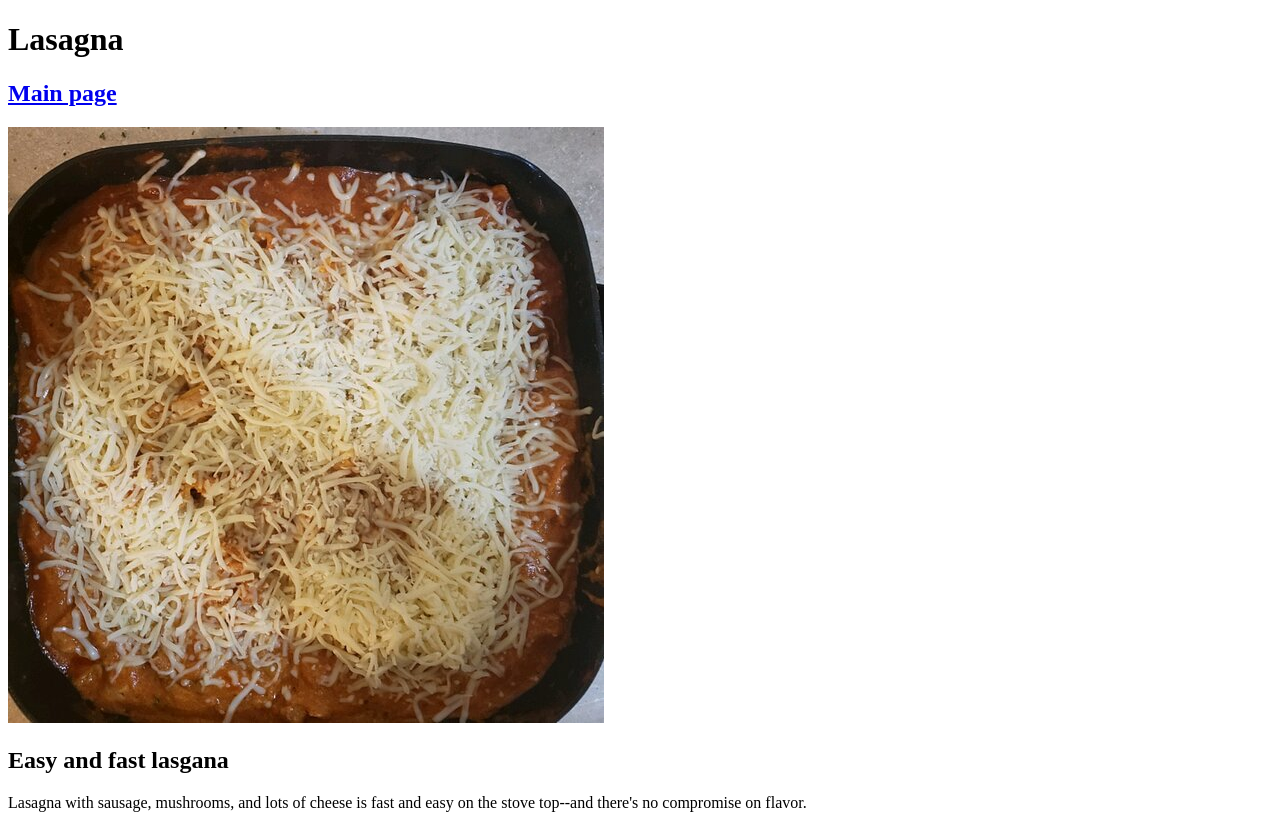
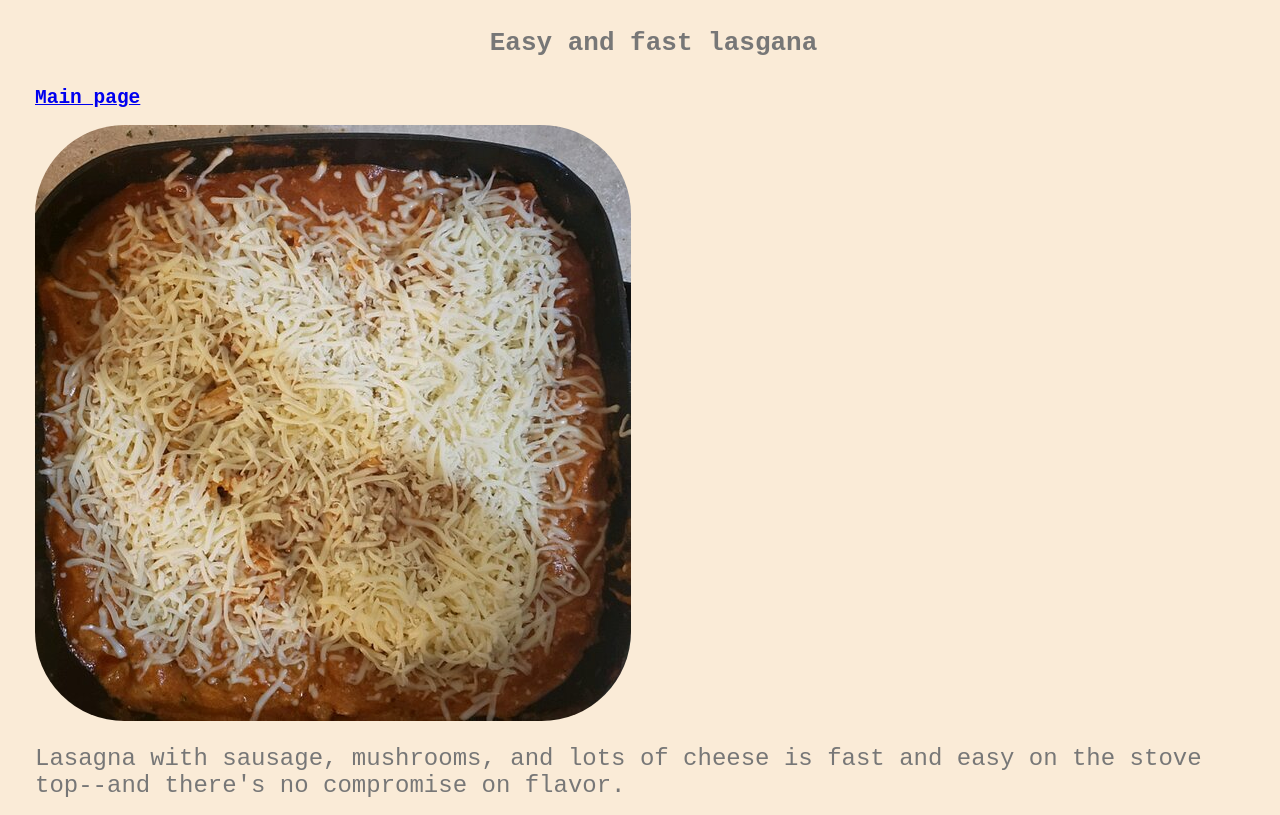
Before and after one commit to wind25x/odin-recipes, a plain HTML site: page recipes/lasgana.html in a window 1280 px wide. Shown: the top 815 px of the page. Drawn offline with Linux system fonts and the light colour scheme.

Commit message:
added styling

```diff
--- a/recipes/lasgana.html
+++ b/recipes/lasgana.html
@@ -5,15 +5,16 @@
   <meta charset="UTF-8">
   <meta http-equiv="X-UA-Compatible" content="IE=edge">
   <meta name="viewport" content="width=device-width, initial-scale=1.0">
+  <link rel="stylesheet" href="../style.css">
   <title>Easy Cheesy Skillet Lasagna</title>
 </head>
 
 <body>
-  <h1>Lasagna</h1>
+  <h1 class="food-title">Easy and fast lasgana</h1>
   <h2><a href="../index.html">Main page</a></h2>
   <img src="lasgana-image.jfif"
     alt="Lasagna with sausage, mushrooms, and lots of cheese is fast and easy on the stove top--and there's no compromise on flavor.">
-  <h2>Easy and fast lasgana</h2>
+
   <p>Lasagna with sausage, mushrooms,
     and lots of cheese is fast and easy on the stove top--and there's no compromise on
     flavor.</p>
```
Also changed, not shown: index.html (+3 -2 lines), recipes/lentilSalad.html (+1 -0 lines), recipes/sasuage.html (+2 -0 lines).
